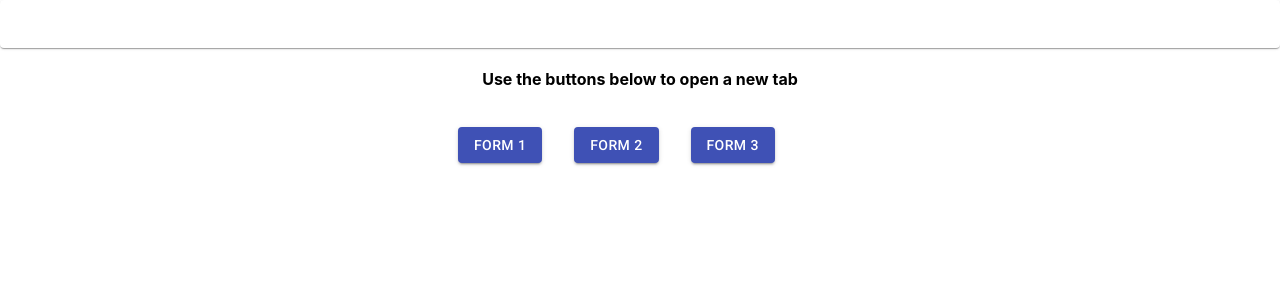
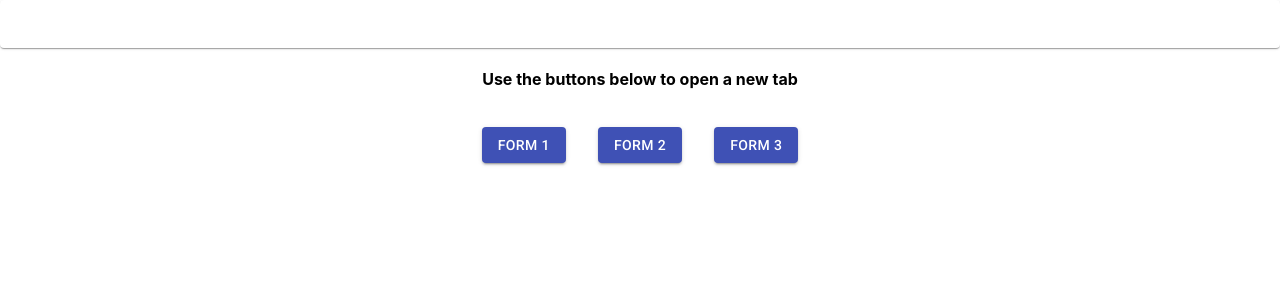
Before and after one commit to milenav/React-task, a React (Create React App) app: page / in a window 1280 px wide. Shown: the top 300 px of the page. Built offline with nearby package versions, Linux system fonts and the light colour scheme.

Commit message:
Update UI

```diff
--- a/src/components/Button.js
+++ b/src/components/Button.js
@@ -3,7 +3,7 @@ import React, { useContext } from "react";
 import AppContext from "../app/AppContext";
 import { TAB_TYPE } from "./Tab";
 
-import Container from "@material-ui/core/Container";
+import { Grid } from '@material-ui/core';
 import { makeStyles } from "@material-ui/core/styles";
 import Button from "@material-ui/core/Button";
 
@@ -37,7 +37,8 @@ function Buttons() {
   };
 
   return (
-    <Container maxWidth="xs" className={classes.root}>
+
+      <Grid container justify="center" className={classes.root}>
       <Button
         onClick={() => addNewTab(TAB_TYPE.one.id)}
         variant="contained"
@@ -59,7 +60,8 @@ function Buttons() {
       >
         {TAB_TYPE.three.label}
       </Button>
-    </Container>
+      </Grid>
+
   );
 }
 
--- a/src/components/Form.js
+++ b/src/components/Form.js
@@ -5,6 +5,7 @@ import { TAB_TYPE } from './Tab';
 
 import { makeStyles } from '@material-ui/core/styles';
 import TextField from '@material-ui/core/TextField';
+import { Grid } from '@material-ui/core';
 
 const useStyles = makeStyles(theme => ({
   root: {
@@ -43,7 +44,7 @@ function Form() {
   }
 
   return (
-
+    <Grid container justify="center">
         <form className={classes.root} noValidate autoComplete="off">
           {
             activeTab.type === TAB_TYPE.one.id &&
@@ -72,9 +73,8 @@ function Form() {
                 onChange={handleFormInputChange}
                 fullWidth
                 />
-
         </form>
-
+        </Grid>
   );
 }
 
```
